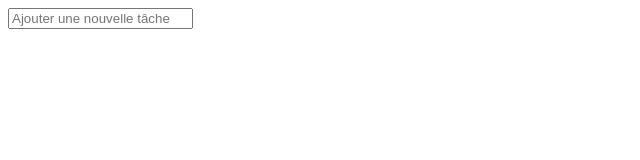
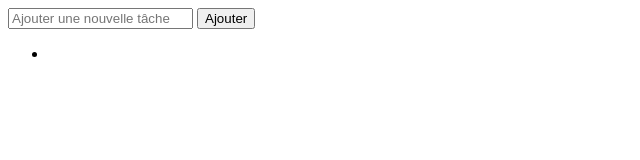
Before and after one commit to gus0660/liste-de-taches, a plain HTML site: page index.html in a window 1280 px wide. Shown: the whole page, without its empty margins (0-640 px from the left). Drawn offline with Linux system fonts and the light colour scheme.

Commit message:
ul et li

```diff
--- a/index.html
+++ b/index.html
@@ -9,6 +9,10 @@
 <body>
     <div id="taskApp">
         <input type="text" id="newTask" placeholder="Ajouter une nouvelle tâche">
+        <button id="addTask">Ajouter</button>
+        <ul id="tasksList">
+            <li></li>
+        </ul>
     </div>
 
 
```
